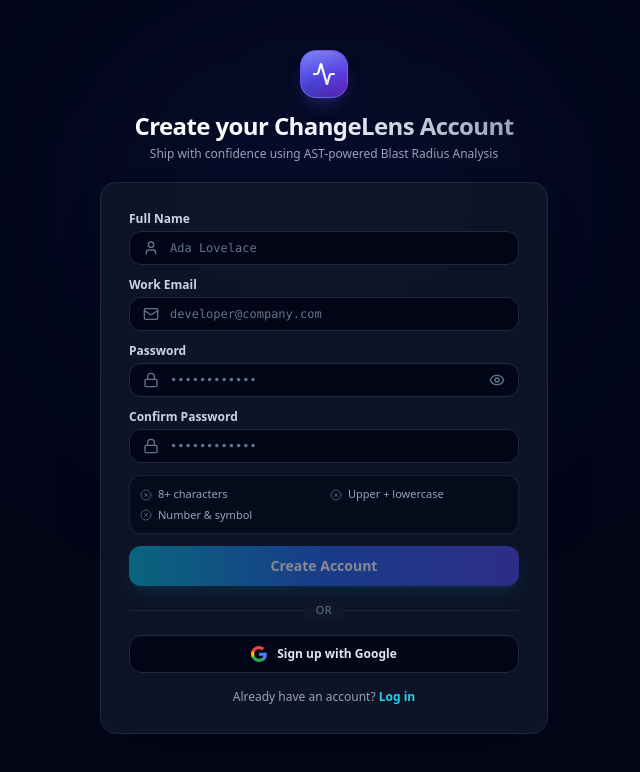
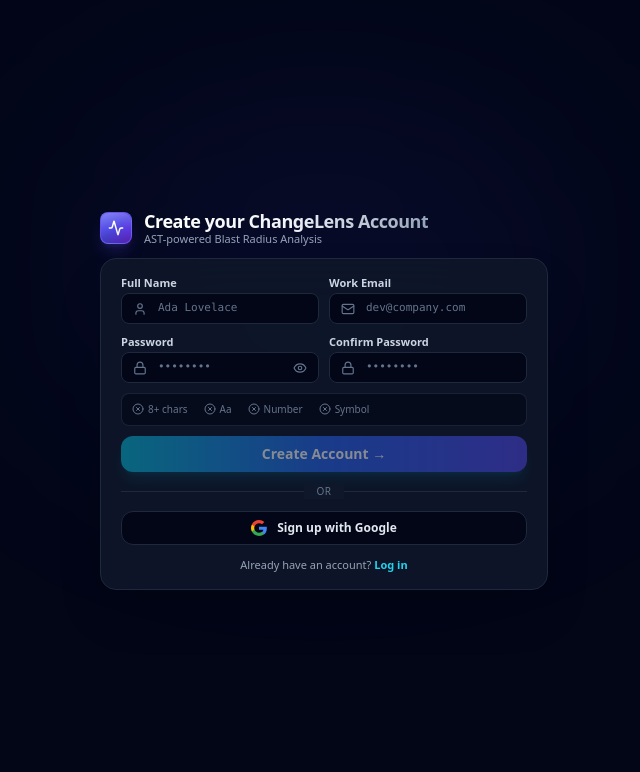
Before and after one commit to Atul16dev/ChangeLens, a React (Vite) app in the folder frontend/: page /register in a window 1280 px wide. Shown: the top 772 px of the page, without its empty margins (316-956 px from the left). Built offline with nearby package versions, Linux system fonts and the light colour scheme; no server answers.

Commit message:
fix(register): fit entire form in single viewport — no scroll required

```diff
--- a/frontend/src/pages/RegisterPage.jsx
+++ b/frontend/src/pages/RegisterPage.jsx
@@ -16,7 +16,6 @@
   const [loading, setLoading] = useState(false);
   const [error, setError] = useState(null);
 
-  // Real-time password criteria
   const hasMinLength = password.length >= 8;
   const hasUpper = /[A-Z]/.test(password);
   const hasLower = /[a-z]/.test(password);
@@ -27,30 +26,15 @@
   const isFormValid =
     name.trim().length >= 2 &&
     email.trim().length >= 5 &&
-    hasMinLength &&
-    hasUpper &&
-    hasLower &&
-    hasNumber &&
-    hasSpecial &&
-    passwordsMatch;
+    hasMinLength && hasUpper && hasLower && hasNumber && hasSpecial && passwordsMatch;
 
   const handleSubmit = async (e) => {
     e.preventDefault();
-    if (!isFormValid) {
-      setError('Please satisfy all password and form requirements.');
-      return;
-    }
-
+    if (!isFormValid) { setError('Please satisfy all password requirements.'); return; }
     setLoading(true);
     setError(null);
-
     try {
-      await register({
-        name: name.trim(),
-        email: email.trim(),
-        password,
-        confirmPassword,
-      });
+      await register({ name: name.trim(), email: email.trim(), password, confirmPassword });
       navigate(`/verify-email?email=${encodeURIComponent(email.trim())}`);
     } catch (err) {
       setError(err.message || 'Registration failed. Please try again.');
@@ -59,196 +43,159 @@
     }
   };
 
-  const handleGoogleSignup = () => {
-    window.location.href = '/api/v1/auth/google';
-  };
+  const handleGoogleSignup = () => { window.location.href = '/api/v1/auth/google'; };
 
   return (
-    <div className="min-h-screen bg-slate-950 text-slate-100 font-sans relative overflow-x-hidden">
-      {/* Ambient background glow */}
-      <div className="fixed top-1/4 left-1/2 -translate-x-1/2 -translate-y-1/2 w-[500px] h-[350px] bg-indigo-600/10 blur-[120px] rounded-full pointer-events-none" />
+    /* Full viewport, no scroll — everything fits in 100dvh */
+    <div className="h-screen bg-slate-950 text-slate-100 font-sans flex items-center justify-center overflow-hidden relative px-4">
 
-      {/* Scrollable centering wrapper */}
-      <div className="min-h-screen flex flex-col items-center justify-start sm:justify-center px-4 py-8 sm:py-10 relative z-10">
+      {/* Ambient glow */}
+      <div className="absolute top-1/3 left-1/2 -translate-x-1/2 -translate-y-1/2 w-[500px] h-[300px] bg-indigo-600/10 blur-[120px] rounded-full pointer-events-none" />
 
-        {/* Brand Header */}
-        <div className="flex flex-col items-center mb-5 w-full max-w-md">
-          <div className="mb-3">
-            <BrandLogo size="lg" />
-          </div>
-          <h1 className="text-xl sm:text-2xl font-bold tracking-tight text-center bg-gradient-to-r from-white via-slate-100 to-slate-400 bg-clip-text text-transparent">
+      {/* Center column */}
+      <div className="w-full max-w-md flex flex-col gap-3 relative z-10">
+
+        {/* ── Brand header ── */}
+        <div className="flex items-center gap-3">
+          <BrandLogo size="sm" />
+          <div>
+            <h1 className="text-lg font-bold tracking-tight bg-gradient-to-r from-white via-slate-100 to-slate-400 bg-clip-text text-transparent leading-tight">
               Create your ChangeLens Account
             </h1>
-          <p className="text-xs text-slate-400 mt-1 text-center">
-            Ship with confidence using AST-powered Blast Radius Analysis
+            <p className="text-[11px] text-slate-400 leading-tight">
+              AST-powered Blast Radius Analysis
             </p>
           </div>
+        </div>
 
-        {/* Card */}
-        <div className="w-full max-w-md bg-slate-900/90 border border-slate-800 rounded-2xl p-5 sm:p-7 backdrop-blur-xl shadow-2xl">
+        {/* ── Card ── */}
+        <div className="w-full bg-slate-900/90 border border-slate-800 rounded-2xl px-5 py-4 backdrop-blur-xl shadow-2xl">
 
-          {/* Error Alert */}
+          {/* Error */}
           {error && (
-            <div className="mb-4 bg-rose-950/80 border border-rose-500/40 rounded-xl p-3 flex items-start gap-2.5 text-rose-200 text-xs">
-              <AlertCircle className="w-4 h-4 text-rose-400 shrink-0 mt-0.5" />
+            <div className="mb-3 bg-rose-950/80 border border-rose-500/40 rounded-lg p-2.5 flex items-start gap-2 text-rose-200 text-[11px]">
+              <AlertCircle className="w-3.5 h-3.5 text-rose-400 shrink-0 mt-0.5" />
               <p className="font-medium">{error}</p>
             </div>
           )}
 
-          <form onSubmit={handleSubmit} className="space-y-3">
+          <form onSubmit={handleSubmit} className="space-y-2.5">
+
+            {/* Name + Email — side by side on wider screens, stacked on mobile */}
+            <div className="grid grid-cols-1 sm:grid-cols-2 gap-2.5">
               {/* Name */}
               <div>
-              <label className="block text-xs font-semibold text-slate-300 mb-1" htmlFor="name">
-                Full Name
-              </label>
+                <label className="block text-[11px] font-semibold text-slate-300 mb-0.5" htmlFor="name">Full Name</label>
                 <div className="relative">
-                <User className="w-4 h-4 text-slate-500 absolute left-3.5 top-1/2 -translate-y-1/2" />
+                  <User className="w-3.5 h-3.5 text-slate-500 absolute left-3 top-1/2 -translate-y-1/2" />
                   <input
-                  id="name"
-                  type="text"
-                  value={name}
+                    id="name" type="text" value={name}
                     onChange={(e) => setName(e.target.value)}
-                  placeholder="Ada Lovelace"
-                  required
-                  className="w-full bg-slate-950 border border-slate-800 rounded-xl pl-10 pr-3.5 py-2 text-slate-100 placeholder-slate-500 focus:outline-none focus:border-cyan-500 focus:ring-1 focus:ring-cyan-500/30 font-mono text-xs transition-all"
+                    placeholder="Ada Lovelace" required
+                    className="w-full bg-slate-950 border border-slate-800 rounded-lg pl-9 pr-3 py-1.5 text-slate-100 placeholder-slate-500 focus:outline-none focus:border-cyan-500 font-mono text-[11px] transition-all"
                   />
                 </div>
               </div>
 
               {/* Email */}
               <div>
-              <label className="block text-xs font-semibold text-slate-300 mb-1" htmlFor="email">
-                Work Email
-              </label>
+                <label className="block text-[11px] font-semibold text-slate-300 mb-0.5" htmlFor="email">Work Email</label>
                 <div className="relative">
-                <Mail className="w-4 h-4 text-slate-500 absolute left-3.5 top-1/2 -translate-y-1/2" />
+                  <Mail className="w-3.5 h-3.5 text-slate-500 absolute left-3 top-1/2 -translate-y-1/2" />
                   <input
-                  id="email"
-                  type="email"
-                  value={email}
+                    id="email" type="email" value={email}
                     onChange={(e) => setEmail(e.target.value)}
-                  placeholder="developer@company.com"
-                  required
-                  className="w-full bg-slate-950 border border-slate-800 rounded-xl pl-10 pr-3.5 py-2 text-slate-100 placeholder-slate-500 focus:outline-none focus:border-cyan-500 focus:ring-1 focus:ring-cyan-500/30 font-mono text-xs transition-all"
+                    placeholder="dev@company.com" required
+                    className="w-full bg-slate-950 border border-slate-800 rounded-lg pl-9 pr-3 py-1.5 text-slate-100 placeholder-slate-500 focus:outline-none focus:border-cyan-500 font-mono text-[11px] transition-all"
                   />
                 </div>
               </div>
+            </div>
 
+            {/* Password + Confirm — side by side */}
+            <div className="grid grid-cols-1 sm:grid-cols-2 gap-2.5">
               {/* Password */}
               <div>
-              <label className="block text-xs font-semibold text-slate-300 mb-1" htmlFor="password">
-                Password
-              </label>
+                <label className="block text-[11px] font-semibold text-slate-300 mb-0.5" htmlFor="password">Password</label>
                 <div className="relative">
-                <Lock className="w-4 h-4 text-slate-500 absolute left-3.5 top-1/2 -translate-y-1/2" />
+                  <Lock className="w-3.5 h-3.5 text-slate-500 absolute left-3 top-1/2 -translate-y-1/2" />
                   <input
-                  id="password"
-                  type={showPassword ? 'text' : 'password'}
-                  value={password}
+                    id="password" type={showPassword ? 'text' : 'password'} value={password}
                     onChange={(e) => setPassword(e.target.value)}
-                  placeholder="••••••••••••"
-                  required
-                  className="w-full bg-slate-950 border border-slate-800 rounded-xl pl-10 pr-10 py-2 text-slate-100 placeholder-slate-500 focus:outline-none focus:border-cyan-500 focus:ring-1 focus:ring-cyan-500/30 font-mono text-xs transition-all"
+                    placeholder="••••••••" required
+                    className="w-full bg-slate-950 border border-slate-800 rounded-lg pl-9 pr-9 py-1.5 text-slate-100 placeholder-slate-500 focus:outline-none focus:border-cyan-500 font-mono text-[11px] transition-all"
                   />
-                <button
-                  type="button"
-                  onClick={() => setShowPassword(!showPassword)}
-                  className="absolute right-3.5 top-1/2 -translate-y-1/2 text-slate-500 hover:text-slate-300 transition-colors"
-                >
-                  {showPassword ? <EyeOff className="w-4 h-4" /> : <Eye className="w-4 h-4" />}
+                  <button type="button" onClick={() => setShowPassword(!showPassword)}
+                    className="absolute right-3 top-1/2 -translate-y-1/2 text-slate-500 hover:text-slate-300 transition-colors">
+                    {showPassword ? <EyeOff className="w-3.5 h-3.5" /> : <Eye className="w-3.5 h-3.5" />}
                   </button>
                 </div>
               </div>
 
               {/* Confirm Password */}
               <div>
-              <label className="block text-xs font-semibold text-slate-300 mb-1" htmlFor="confirmPassword">
-                Confirm Password
-              </label>
+                <label className="block text-[11px] font-semibold text-slate-300 mb-0.5" htmlFor="confirmPassword">Confirm Password</label>
                 <div className="relative">
-                <Lock className="w-4 h-4 text-slate-500 absolute left-3.5 top-1/2 -translate-y-1/2" />
+                  <Lock className="w-3.5 h-3.5 text-slate-500 absolute left-3 top-1/2 -translate-y-1/2" />
                   <input
-                  id="confirmPassword"
-                  type={showPassword ? 'text' : 'password'}
-                  value={confirmPassword}
+                    id="confirmPassword" type={showPassword ? 'text' : 'password'} value={confirmPassword}
                     onChange={(e) => setConfirmPassword(e.target.value)}
-                  placeholder="••••••••••••"
-                  required
-                  className="w-full bg-slate-950 border border-slate-800 rounded-xl pl-10 pr-3.5 py-2 text-slate-100 placeholder-slate-500 focus:outline-none focus:border-cyan-500 focus:ring-1 focus:ring-cyan-500/30 font-mono text-xs transition-all"
+                    placeholder="••••••••" required
+                    className={`w-full bg-slate-950 border rounded-lg pl-9 pr-3 py-1.5 text-slate-100 placeholder-slate-500 focus:outline-none font-mono text-[11px] transition-all ${
+                      confirmPassword
+                        ? passwordsMatch ? 'border-emerald-500/60 focus:border-emerald-500' : 'border-rose-500/60 focus:border-rose-500'
+                        : 'border-slate-800 focus:border-cyan-500'
+                    }`}
                   />
                 </div>
               </div>
-
-            {/* Security Policy Checklist — compact 2-column grid */}
-            <div className="p-2.5 bg-slate-950/60 rounded-xl border border-slate-800/80 text-[11px]">
-              <div className="grid grid-cols-2 gap-x-3 gap-y-1">
-                <div className="flex items-center gap-1.5 text-slate-400">
-                  {hasMinLength
-                    ? <CheckCircle2 className="w-3 h-3 text-emerald-400 shrink-0" />
-                    : <XCircle className="w-3 h-3 text-slate-600 shrink-0" />}
-                  <span className={hasMinLength ? 'text-slate-200' : ''}>8+ characters</span>
             </div>
 
-                <div className="flex items-center gap-1.5 text-slate-400">
-                  {hasUpper && hasLower
-                    ? <CheckCircle2 className="w-3 h-3 text-emerald-400 shrink-0" />
-                    : <XCircle className="w-3 h-3 text-slate-600 shrink-0" />}
-                  <span className={hasUpper && hasLower ? 'text-slate-200' : ''}>Upper + lowercase</span>
+            {/* Password checklist — horizontal single row */}
+            <div className="flex items-center gap-x-4 gap-y-1 flex-wrap px-2.5 py-2 bg-slate-950/60 rounded-lg border border-slate-800/80 text-[10px]">
+              <span className={`flex items-center gap-1 ${hasMinLength ? 'text-emerald-400' : 'text-slate-500'}`}>
+                {hasMinLength ? <CheckCircle2 className="w-3 h-3" /> : <XCircle className="w-3 h-3" />} 8+ chars
+              </span>
+              <span className={`flex items-center gap-1 ${hasUpper && hasLower ? 'text-emerald-400' : 'text-slate-500'}`}>
+                {hasUpper && hasLower ? <CheckCircle2 className="w-3 h-3" /> : <XCircle className="w-3 h-3" />} Aa
+              </span>
+              <span className={`flex items-center gap-1 ${hasNumber ? 'text-emerald-400' : 'text-slate-500'}`}>
+                {hasNumber ? <CheckCircle2 className="w-3 h-3" /> : <XCircle className="w-3 h-3" />} Number
+              </span>
+              <span className={`flex items-center gap-1 ${hasSpecial ? 'text-emerald-400' : 'text-slate-500'}`}>
+                {hasSpecial ? <CheckCircle2 className="w-3 h-3" /> : <XCircle className="w-3 h-3" />} Symbol
+              </span>
+              {confirmPassword && (
+                <span className={`flex items-center gap-1 ${passwordsMatch ? 'text-emerald-400' : 'text-rose-400'}`}>
+                  {passwordsMatch ? <CheckCircle2 className="w-3 h-3" /> : <XCircle className="w-3 h-3" />}
+                  {passwordsMatch ? 'Match' : 'No match'}
+                </span>
+              )}
             </div>
 
-                <div className="flex items-center gap-1.5 text-slate-400">
-                  {hasNumber && hasSpecial
-                    ? <CheckCircle2 className="w-3 h-3 text-emerald-400 shrink-0" />
-                    : <XCircle className="w-3 h-3 text-slate-600 shrink-0" />}
-                  <span className={hasNumber && hasSpecial ? 'text-slate-200' : ''}>Number & symbol</span>
-                </div>
-
-                {confirmPassword && (
-                  <div className="flex items-center gap-1.5">
-                    {passwordsMatch
-                      ? <CheckCircle2 className="w-3 h-3 text-emerald-400 shrink-0" />
-                      : <XCircle className="w-3 h-3 text-rose-500 shrink-0" />}
-                    <span className={passwordsMatch ? 'text-emerald-400' : 'text-rose-400'}>
-                      {passwordsMatch ? 'Passwords match' : "Don't match"}
-                    </span>
-                  </div>
-                )}
-              </div>
-            </div>
-
-            {/* Submit Button */}
+            {/* Submit */}
             <button
-              type="submit"
-              disabled={loading || !isFormValid}
-              className="w-full bg-gradient-to-r from-cyan-500 via-blue-600 to-indigo-600 hover:from-cyan-400 hover:to-indigo-500 text-white font-semibold text-sm py-2.5 rounded-xl shadow-lg shadow-cyan-500/20 active:scale-[0.99] disabled:opacity-50 disabled:cursor-not-allowed transition-all flex items-center justify-center gap-2"
+              type="submit" disabled={loading || !isFormValid}
+              className="w-full bg-gradient-to-r from-cyan-500 via-blue-600 to-indigo-600 hover:from-cyan-400 hover:to-indigo-500 text-white font-semibold text-sm py-2 rounded-xl shadow-lg shadow-cyan-500/20 active:scale-[0.99] disabled:opacity-50 disabled:cursor-not-allowed transition-all flex items-center justify-center gap-2"
             >
-              {loading ? (
-                <>
-                  <RefreshCw className="w-4 h-4 animate-spin" />
-                  <span>Creating account...</span>
-                </>
-              ) : (
-                <span>Create Account</span>
-              )}
+              {loading
+                ? <><RefreshCw className="w-4 h-4 animate-spin" /><span>Creating account...</span></>
+                : <span>Create Account →</span>
+              }
             </button>
           </form>
 
           {/* Divider */}
-          <div className="relative my-4">
-            <div className="absolute inset-0 flex items-center">
-              <div className="w-full border-t border-slate-800" />
-            </div>
-            <div className="relative flex justify-center text-[11px] uppercase tracking-wider">
+          <div className="relative my-3">
+            <div className="absolute inset-0 flex items-center"><div className="w-full border-t border-slate-800" /></div>
+            <div className="relative flex justify-center text-[10px] uppercase tracking-wider">
               <span className="bg-slate-900 px-3 text-slate-500 font-medium">Or</span>
             </div>
           </div>
 
           {/* Google OAuth */}
-          <button
-            type="button"
-            onClick={handleGoogleSignup}
-            className="w-full bg-slate-950 hover:bg-slate-800/80 border border-slate-800 hover:border-slate-700 text-slate-200 text-xs font-semibold py-2.5 px-4 rounded-xl transition-all flex items-center justify-center gap-2.5 shadow-sm"
-          >
+          <button type="button" onClick={handleGoogleSignup}
+            className="w-full bg-slate-950 hover:bg-slate-800/80 border border-slate-800 hover:border-slate-700 text-slate-200 text-xs font-semibold py-2 px-4 rounded-xl transition-all flex items-center justify-center gap-2.5">
             <svg className="w-4 h-4" viewBox="0 0 24 24">
               <path fill="#4285F4" d="M23.745 12.27c0-.7-.06-1.4-.19-2.07H12v4.51h6.6c-.29 1.52-1.14 2.8-2.4 3.66v3.05h3.87c2.27-2.09 3.675-5.17 3.675-9.15z" />
               <path fill="#34A853" d="M12 24c3.24 0 5.95-1.08 7.93-2.91l-3.87-3.05c-1.08.72-2.45 1.16-4.06 1.16-3.13 0-5.78-2.11-6.73-4.96H1.28v3.16C3.26 21.31 7.34 24 12 24z" />
@@ -258,17 +205,12 @@
             <span>Sign up with Google</span>
           </button>
 
-          {/* Footer link */}
-          <p className="mt-4 text-center text-xs text-slate-400">
+          {/* Footer */}
+          <p className="mt-3 text-center text-[11px] text-slate-400">
             Already have an account?{' '}
-            <Link to="/login" className="text-cyan-400 hover:text-cyan-300 font-semibold transition-colors">
-              Log in
-            </Link>
+            <Link to="/login" className="text-cyan-400 hover:text-cyan-300 font-semibold transition-colors">Log in</Link>
           </p>
         </div>
-
-        {/* Bottom breathing room */}
-        <div className="h-4" />
       </div>
     </div>
   );
```
Lines whose indentation alone changed are shown as unchanged.
